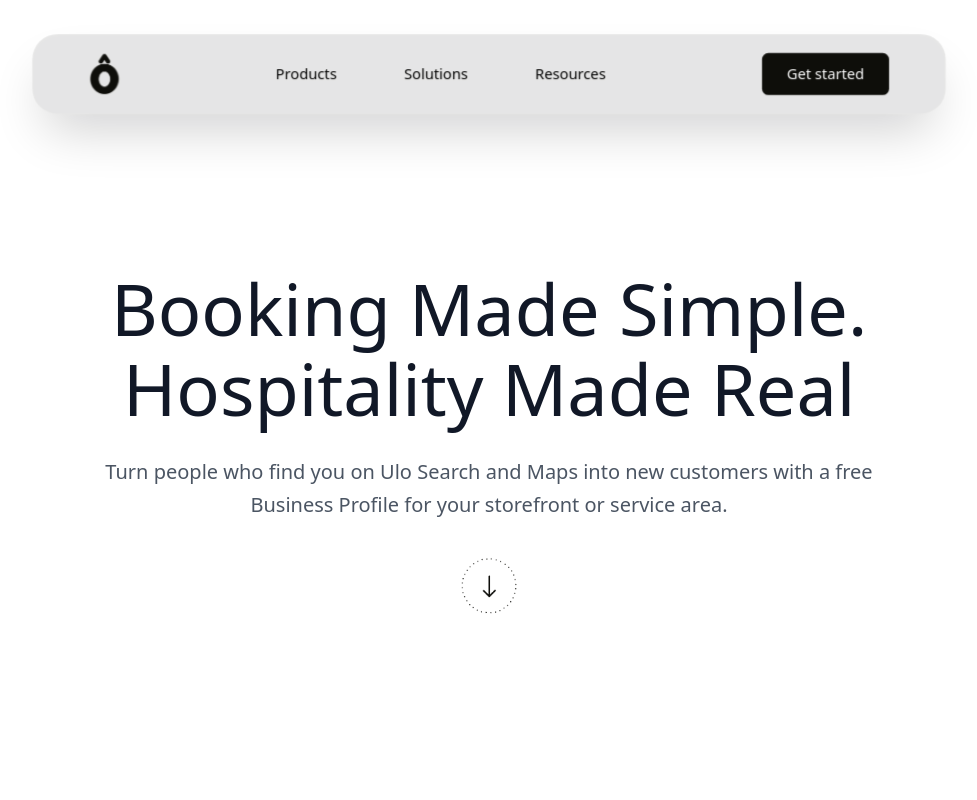
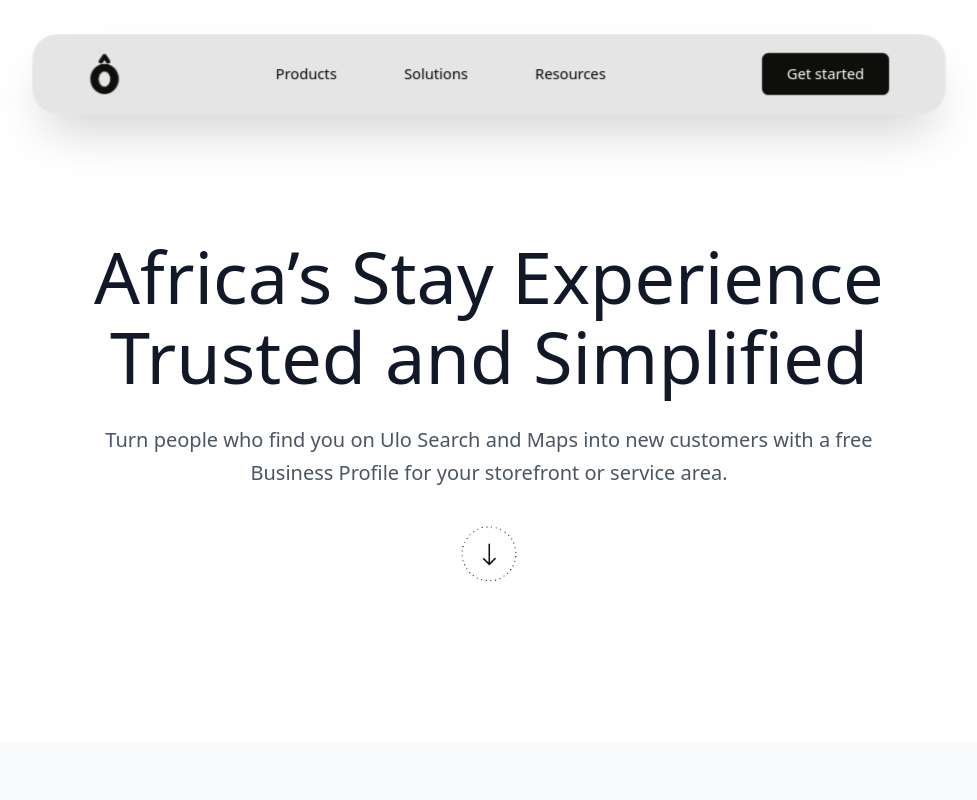
Before and after one commit to danju4rizzl/ulo-interface-forge, a React (Vite) app: page / in a window 1280 px wide. Shown: the top 800 px of the page, without its empty margins (151-1128 px from the left). Built offline with nearby package versions, Linux system fonts and the light colour scheme.

Commit message:
Refactor Header and HeroSection components; update button styles for smoother transitions and adjust padding in HeroSection for better layout

```diff
--- a/src/components/Header.tsx
+++ b/src/components/Header.tsx
@@ -136,7 +136,7 @@ const Header: React.FC = () => {
               <div className="flex items-center space-x-4">
                 <Button
                   variant="outline"
-                  className="text-sm px-6 bg-primary text-white hover:bg-white hover:text-primary border-none "
+                  className="text-sm px-6 bg-primary text-white hover:bg-white hover:text-primary border-none transition-all duration-500 ease-in-out"
                 >
                   Get started
                 </Button>
@@ -220,12 +220,6 @@ const Header: React.FC = () => {
             </nav>
 
             <div className="mt-8 space-y-4">
-              {/* <Button
-                variant="ghost"
-                className="w-full text-black/70 hover:text-black hover:bg-black/10"
-              >
-                Sign in
-              </Button> */}
               <Button className="w-full bg-black text-white hover:bg-black/90">
                 Get started
               </Button>
--- a/src/components/HeroSection.tsx
+++ b/src/components/HeroSection.tsx
@@ -20,11 +20,11 @@ const handleScrollToVideo = () => {
 
 const HeroSection: React.FC<HeroSectionProps> = ({ heroContent }) => {
   return (
-    <section className="py-44 px-4 sm:px-6 lg:px-8">
+    <section className="py-36  px-4 sm:px-6 lg:px-8">
       <div className="max-w-4xl mx-auto text-center">
         <BlurText
-          text="Booking Made Simple."
-          bottomText="Hospitality Made Real"
+          text="Africa’s Stay Experience"
+          bottomText="Trusted and Simplified"
           delay={5}
           animateBy="words"
           direction="bottom"
```
